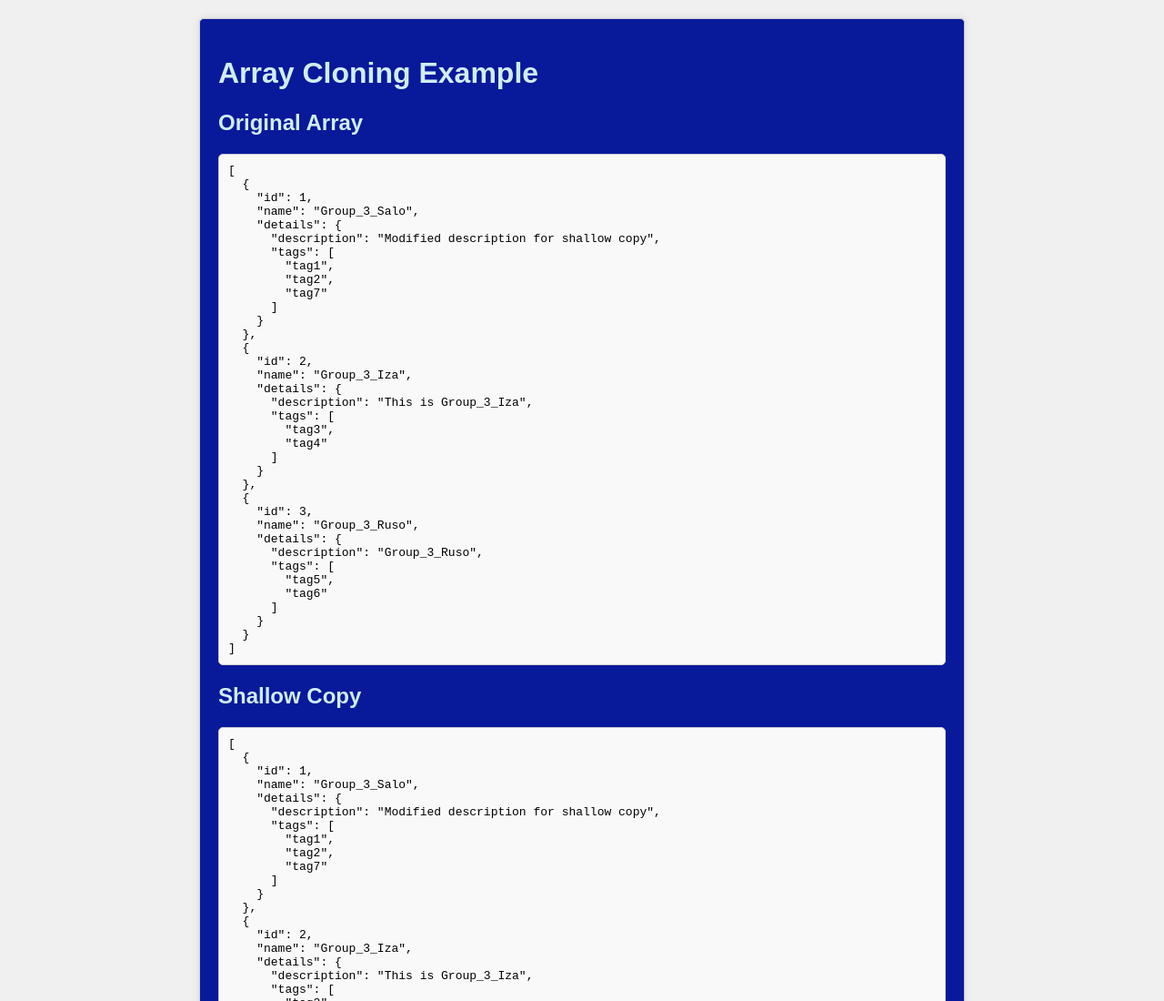
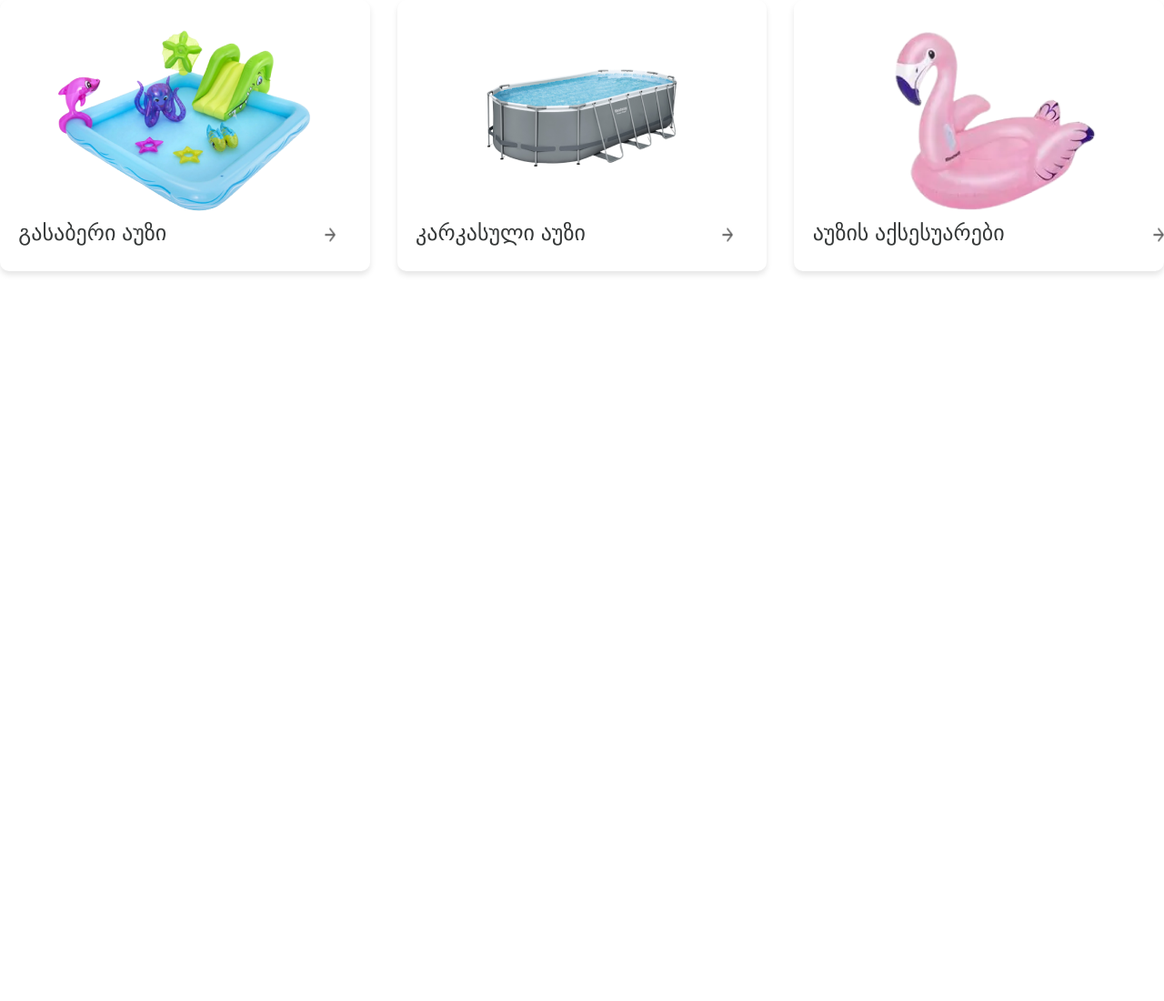
Before and after one commit to Salome-Gogritchiani/quest1, a plain HTML site: page index.html in a window 1280 px wide. Shown: the top 1100 px of the page at 91% size. After the commit the page ends 800 px from the top, so only its background shows below. Drawn offline with Linux system fonts and the light colour scheme; a small style sheet from the web is missing.

Commit message:
testing pool section

```diff
--- a/index.html
+++ b/index.html
@@ -3,25 +3,51 @@
   <head>
     <meta charset="UTF-8" />
     <meta name="viewport" content="width=device-width, initial-scale=1.0" />
-    <title>Array Cloning Example</title>
+    <title>Scrollable Divs</title>
     <link rel="stylesheet" href="styles.css" />
   </head>
   <body>
-    <div class="container">
-      <h1>Array Cloning Example</h1>
+    <section id="pool_section" class="pool">
+      <div class="pool-section">
+        <div id="auzisasrialo" class="product-card">
+          <img
+            class="picture-pool"
+            src="img/auzisasrialo.png"
+            alt="გასაბერი აუზი"
+          />
+          <div class="product-info">
+            <p>გასაბერი აუზი</p>
+            <button class="arrow-button">
+              <img src="img/Button.png" alt="Arrow" />
+            </button>
+          </div>
+        </div>
 
-      <h2>Original Array</h2>
-      <pre id="original-array"></pre>
+        <div id="auzi" class="product-card">
+          <img class="picture-pool" src="img/auzi.png" alt="კარკასული აუზი" />
+          <div class="product-info">
+            <p>კარკასული აუზი</p>
+            <button class="arrow-button">
+              <img src="img/Button.png" alt="Arrow" />
+            </button>
+          </div>
+        </div>
 
-      <h2>Shallow Copy</h2>
-      <pre id="shallow-copy"></pre>
-
-      <h2>Deep Clone</h2>
-      <pre id="deep-clone"></pre>
-
-      <h2>Console Output</h2>
-      <pre id="console-output"></pre>
-    </div>
+        <div id="ixvi" class="product-card">
+          <img
+            class="picture-pool"
+            src="img/ixvi.png"
+            alt="აუზის აქსესუარები"
+          />
+          <div class="product-info">
+            <p>აუზის აქსესუარები</p>
+            <button class="arrow-button btnixvi">
+              <img src="img/Button.png" alt="Arrow" />
+            </button>
+          </div>
+        </div>
+      </div>
+    </section>
 
     <script src="script.js"></script>
   </body>
--- a/script.js
+++ b/script.js
@@ -1,81 +1,35 @@
-let originalArraySalo = [
-  {
-    id: 1,
-    name: "Group_3_Salo",
-    details: {
-      description: "This is Group_3_Salo",
-      tags: ["tag1", "tag2"],
-    },
-  },
-  {
-    id: 2,
-    name: "Group_3_Iza",
-    details: {
-      description: "This is Group_3_Iza",
-      tags: ["tag3", "tag4"],
-    },
-  },
-  {
-    id: 3,
-    name: "Group_3_Ruso",
-    details: {
-      description: "Group_3_Ruso",
-      tags: ["tag5", "tag6"],
-    },
-  },
-];
+document.addEventListener("DOMContentLoaded", function () {
+  const scrollContainer = document.querySelector(".pool");
+  const centerCard = document.getElementById("auzi");
 
-function shallowCopyArray3(arr) {
-  return arr.slice();
-}
+  // Center the 'auzi' card initially
+  const centerCardPosition =
+    centerCard.offsetLeft -
+    scrollContainer.offsetWidth / 2 +
+    centerCard.offsetWidth / 2;
+  scrollContainer.scrollLeft = centerCardPosition;
 
-let shallowCopy3 = shallowCopyArray3(originalArraySalo);
+  // Variables to track touch scrolling
+  let isDown = false;
+  let startX;
+  let scrollLeft;
 
-function deepCloneArray3(arr) {
-  let clone = [];
-  for (let obj of arr) {
-    let newObj = {
-      ...obj,
-      details: { ...obj.details, tags: [...obj.details.tags] },
-    };
-    clone.push(newObj);
-  }
-  return clone;
-}
+  // Event listeners for touch scrolling
+  scrollContainer.addEventListener("touchstart", (e) => {
+    isDown = true;
+    startX = e.touches[0].pageX - scrollContainer.offsetLeft;
+    scrollLeft = scrollContainer.scrollLeft;
+  });
 
-let deepClone3 = deepCloneArray3(originalArraySalo);
+  scrollContainer.addEventListener("touchend", () => {
+    isDown = false;
+  });
 
-console.log("Original Array:", originalArraySalo);
-console.log("Shallow Copy:", shallowCopy3);
-console.log("Deep Clone:", deepClone3);
-
-shallowCopy3[0].details.description = "Modified description for shallow copy";
-shallowCopy3[0].details.tags.push("tag7");
-
-deepClone3[0].details.description = "Modified description for deep clone";
-deepClone3[0].details.tags.push("tag8");
-
-console.log("After modification:");
-console.log("Original Array:", originalArraySalo);
-console.log("Shallow Copy:", shallowCopy3);
-console.log("Deep Clone:", deepClone3);
-
-// Displaying results in HTML
-document.getElementById("original-array").textContent = JSON.stringify(
-  originalArraySalo,
-  null,
-  2
-);
-document.getElementById("shallow-copy").textContent = JSON.stringify(
-  shallowCopy3,
-  null,
-  2
-);
-document.getElementById("deep-clone").textContent = JSON.stringify(
-  deepClone3,
-  null,
-  2
-);
-
-let consoleOutput = document.getElementById("console-output");
-consoleOutput.textContent = "დანარჩენი იხილეთ კონსოლში";
+  scrollContainer.addEventListener("touchmove", (e) => {
+    if (!isDown) return;
+    e.preventDefault();
+    const x = e.touches[0].pageX - scrollContainer.offsetLeft;
+    const walk = (x - startX) * 2; // Increase the factor to scroll faster
+    scrollContainer.scrollLeft = scrollLeft - walk;
+  });
+});
--- a/styles.css
+++ b/styles.css
@@ -1,29 +1,153 @@
-body {
-  font-family: Arial, sans-serif;
-  background-color: #f0f0f0;
+@import url("https://free.bboxtype.com/embedfonts/?family=FiraGO:100i,400,500,600,700");
+
+* {
+  box-sizing: border-box;
   margin: 0;
   padding: 0;
+  font-family: "FiraGO", sans-serif;
+}
+body {
+  margin: 0px;
+  box-sizing: border-box;
+}
+/*  */
+/* pool-section */
+/*  */
+.pool-section {
+  display: flex;
+  flex-wrap: nowrap;
+  justify-content: space-between;
 }
 
-.container {
-  max-width: 800px;
-  margin: 20px auto;
-  padding: 20px;
-  background-color: #08199a;
-  border: 1px solid #cccccc;
-  border-radius: 5px;
-  box-shadow: 0 0 10px rgba(0, 0, 0, 0.1);
+.product-card {
+  border-radius: 10px;
+  box-shadow: 0 4px 6px rgba(0, 0, 0, 0.1);
+  transition: transform 0.2s;
+  width: 400px;
+  height: 298px;
+  display: flex;
+  flex-direction: column;
+  justify-content: center;
+  align-items: center;
+}
+.picture-pool {
+  width: 368px;
+  height: 214px;
+}
+.product-card p {
+  font-weight: 500;
+  /* padding: 10px; */
+  font-size: 24px;
+  line-height: 31.2px;
+  font-family: "FiraGO", sans-serif;
+  color: #363939;
 }
 
-h1,
-h2 {
-  color: #d0edf3;
+.auzisasrialo,
+.auzisasrialo p {
+  background-color: #ffe393;
 }
 
-pre {
-  background-color: #f9f9f9;
-  padding: 10px;
-  border: 1px solid #ccc;
-  border-radius: 5px;
-  overflow-x: auto;
+.auzi,
+.auzi p {
+  background-color: #e7d1ee;
 }
+.ixvi,
+.ixvi p {
+  background-color: #d8e4c2;
+}
+.btnixvi {
+  padding-left: 40px;
+}
+.products-section {
+  display: flex;
+  flex-wrap: nowrap;
+  gap: 20px;
+  justify-content: space-around;
+  gap: 16px;
+  margin-top: 20px;
+}
+
+.product-info {
+  display: flex;
+  justify-content: space-between;
+  align-items: center;
+  width: 90%;
+}
+
+.arrow-button {
+  background: none;
+  border: none;
+  cursor: pointer;
+  width: 46px;
+  height: 36px;
+  border-radius: 6px;
+  /* margin-right: 20px; */
+}
+
+.arrow-button img {
+  width: 40px;
+  height: 40px;
+  /* margin-right: 13px; */
+}
+
+.product-card:hover {
+  transform: translateY(-10px);
+}
+
+.product-card:hover {
+  transform: translateY(-10px);
+}
+
+@media (min-width: 768px) {
+  .product-card {
+    width: calc(33.333% - 20px);
+  }
+  .pool::-webkit-scrollbar {
+    width: 6px;
+    height: 6px;
+  }
+
+  .pool::-webkit-scrollbar-thumb {
+    background-color: #ccc;
+    border-radius: 3px;
+  }
+
+  .pool::-webkit-scrollbar-track {
+    background: #f1f1f1;
+  }
+}
+/* Scrollbar styling for webkit browsers */
+
+/* Responsive adjustments */
+@media screen and (max-width: 350px) {
+  .pool {
+    padding: 10px;
+  }
+  /* .pool {
+    scroll-snap-type: x mandatory;
+  } */
+
+  /* .product-card {
+    scroll-snap-align: center;
+  } */
+
+  .product-card {
+    width: 165px;
+    height: 149px;
+  }
+  /* .auzi {
+    margin-left: -72px;
+  } */
+  .product-card p {
+    font-weight: 500;
+    /* padding: 10px; */
+    font-size: 12px;
+    line-height: 16px;
+    font-family: "FiraGO", sans-serif;
+    color: #363939;
+  }
+  .product-card {
+    flex: 0 0 90%; /* Adjust to 90% for better visibility on smaller screens */
+  }
+}
```
Also changed, not shown: img/App Store.png (added), img/Button.png (added), img/Google Play.png (added), img/Shape (1).png (added), img/auzi.png (added), img/auzisasrialo.png (added), img/chamoshla.svg (added), img/dyson.png (added), img/greenpan.png (added), img/hape.png (added), img/icon-facebook.png (added), img/icon-instagram.png (added), img/icon-linkedin.png (added), img/icon-youtube.png (added), 1 more files.
